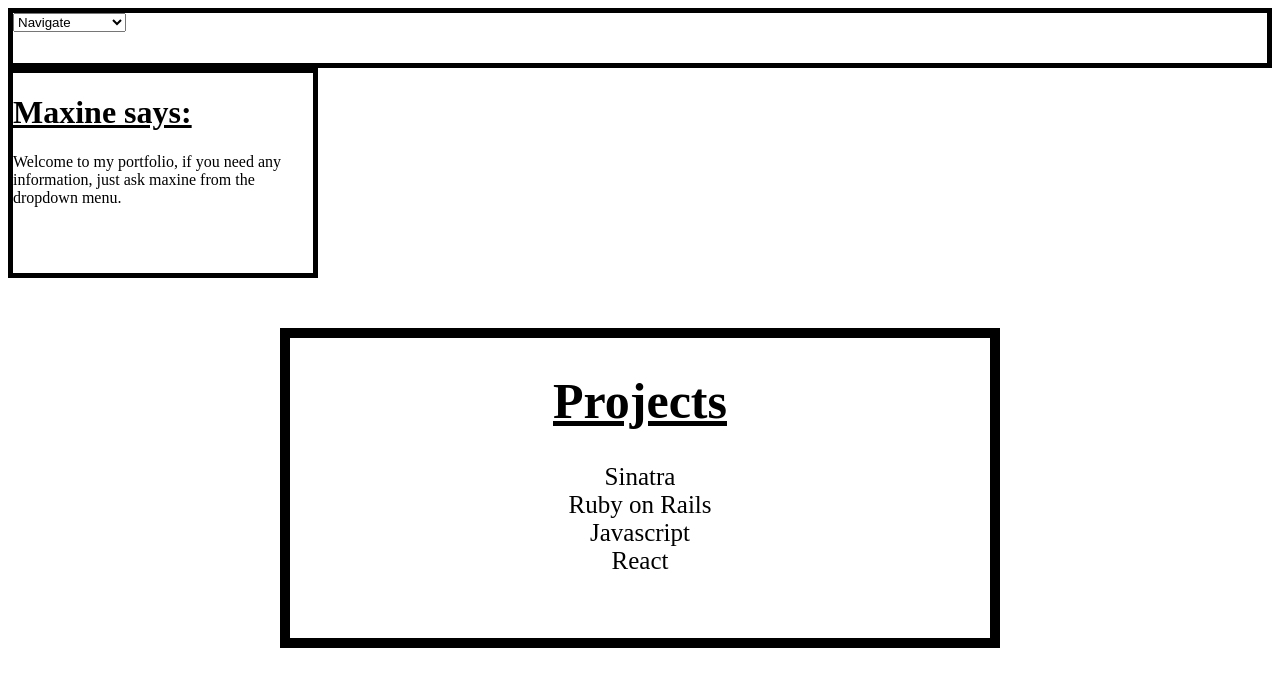
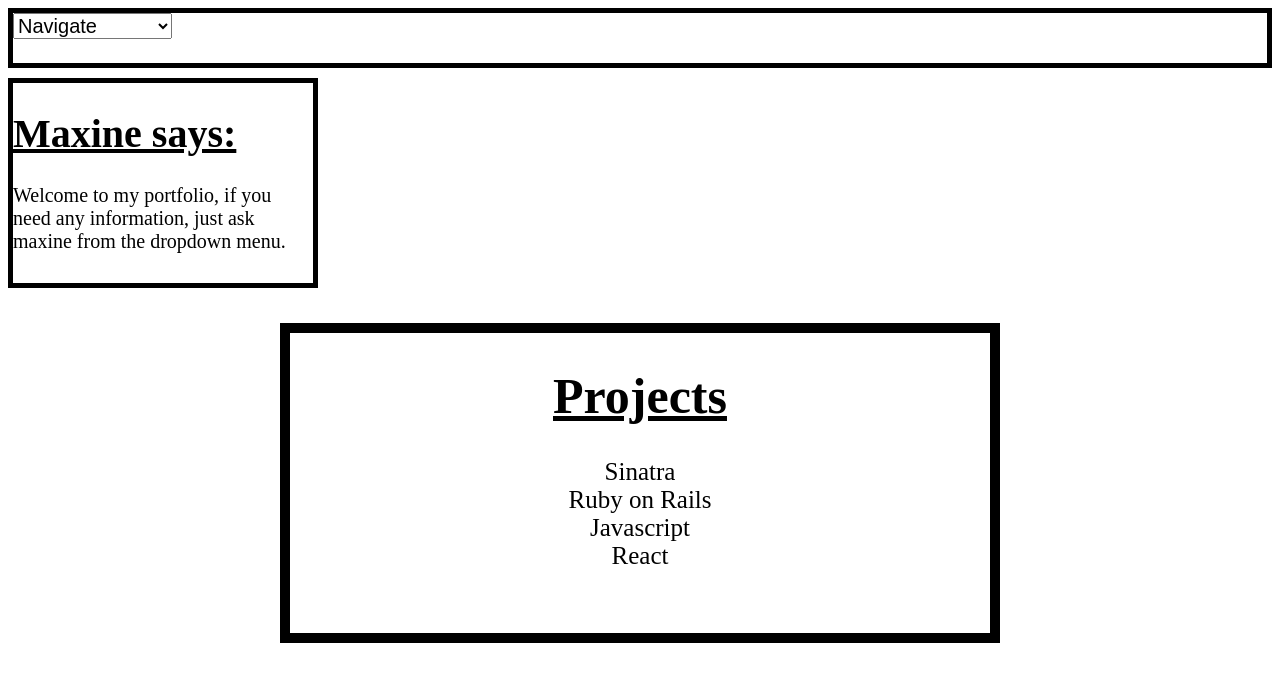
Before and after one commit to nemostatus/portfolio, a plain HTML site: page index.html in a window 1280 px wide. Drawn offline with Linux system fonts and the light colour scheme.

Commit message:
increasing font size and seperating div space

```diff
--- a/index.html
+++ b/index.html
@@ -11,12 +11,14 @@
     border: 5px solid black;
     width: 300px;
      height: 200px;
-     margin-bottom: 50px;
+     margin-bottom: 35px;
+     font-size: 20px;
   }
 
   #Nav{
     border: 5px solid black;
-    height: 50px
+    height: 50px;
+    margin-bottom: 10px;
   }
   .projectDiv{
     border: 10px solid black;
@@ -25,6 +27,9 @@
      text-align: center;
      font-size: 25px;
      margin: auto;
+  }
+  #dropdownNav *{
+    font-size: 20px;
   }
     </style>
 </head>
```
